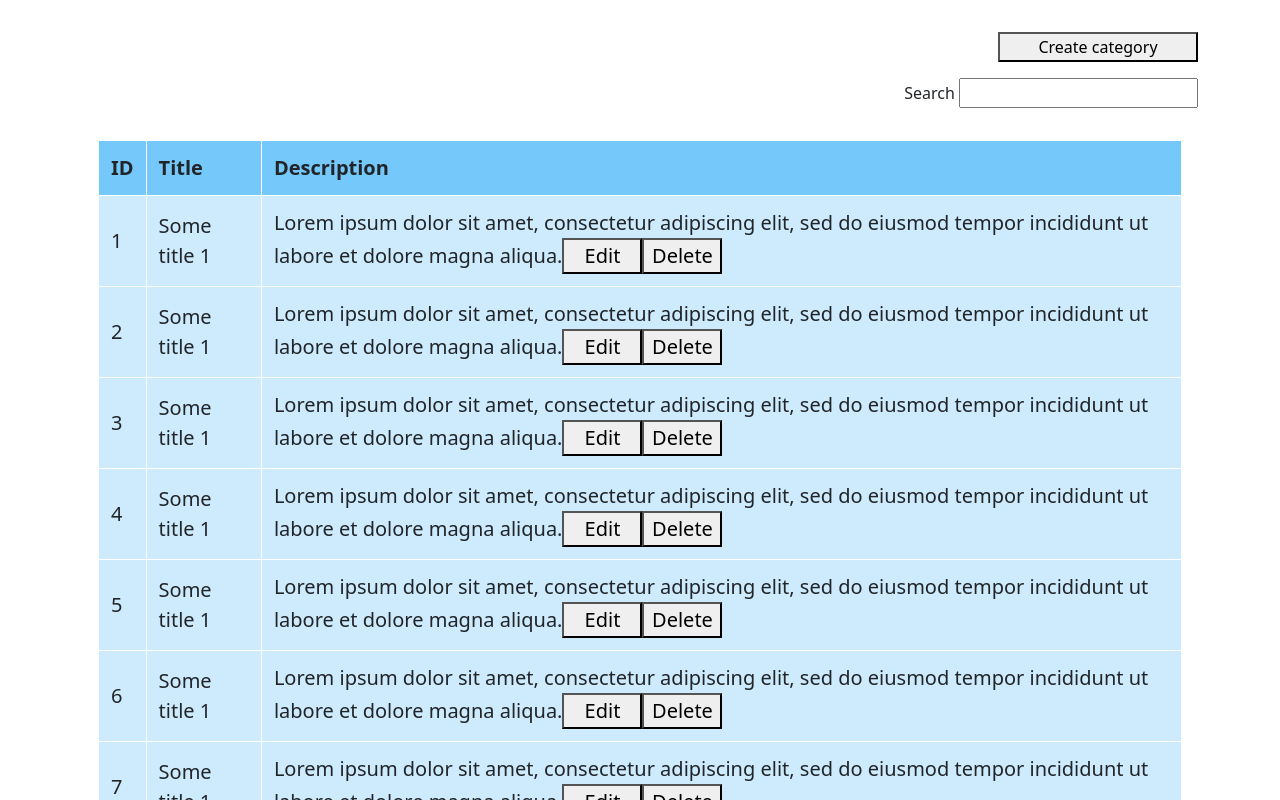
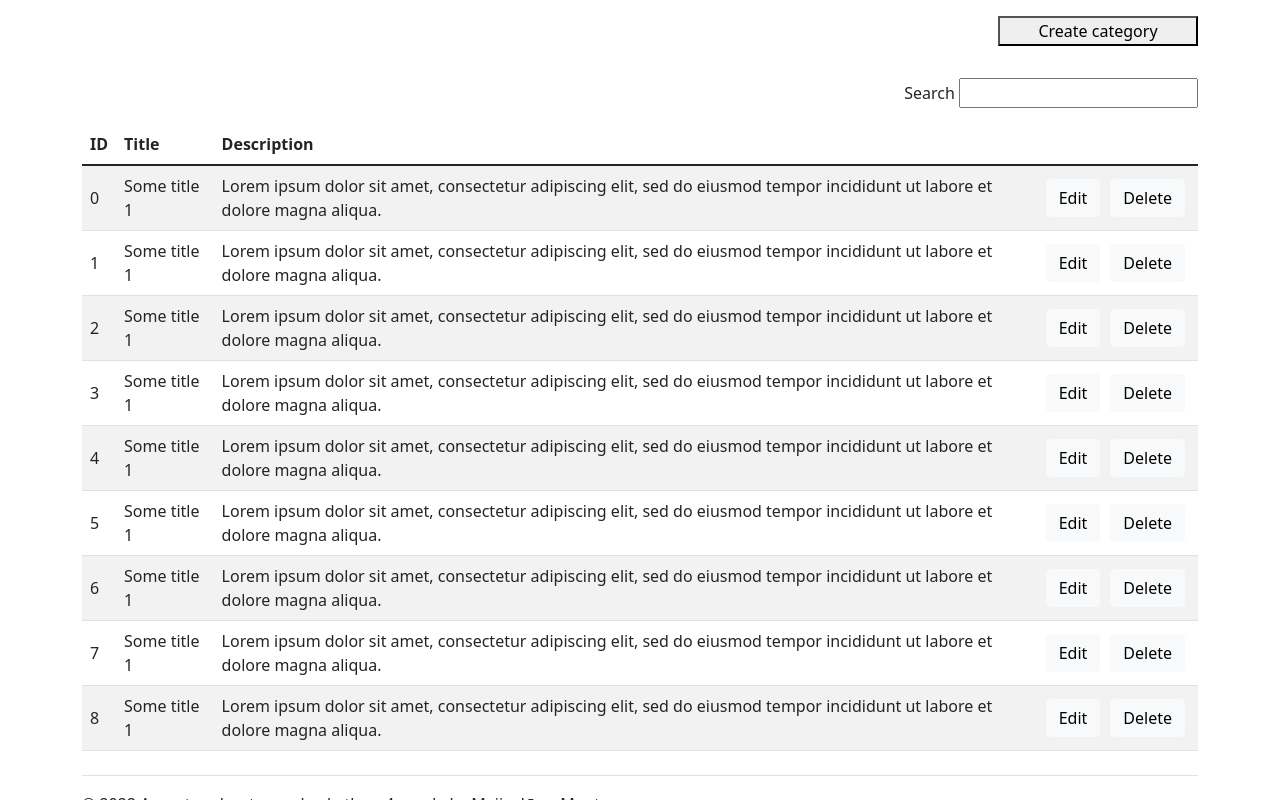
Before and after one commit to ligarunge/hackathon-4, a React (Create React App) app: page /categories in a window 1280 px wide. Shown: the top 800 px of the page. Built offline with nearby package versions, Linux system fonts and the light colour scheme.

Commit message:
commit update

```diff
--- a/src/Components/Footer.js
+++ b/src/Components/Footer.js
@@ -2,9 +2,9 @@ function Footer() {
 
     return (
 
-        <div class="container">
-            <footer class="d-flex flex-wrap py-3 my-4 border-top">
-                <p class="col mb-0 ">© 2022 Accenture bootcamp hackathon-4, made by Maija, Līga, Monta </p>
+        <div className="container">
+            <footer className="d-flex flex-wrap py-3 my-4 border-top">
+                <p className="col mb-0 ">© 2022 Accenture bootcamp hackathon-4, made by Maija, Līga, Monta </p>
             </footer>
         </div>
     )
--- a/src/Pages/Categories.css
+++ /dev/null
@@ -1,41 +0,0 @@
-.app-container {
-    display: flex;
-    flex-direction: column;
-    gap: 10px;
-    padding: 1rem;
-  }
-
-  table {
-    border-collapse: collapse;
-    width: 100%;
-  }
-
-  th,
-  td {
-    border: 1px solid #ffffff;
-    text-align: left;
-    padding: 12px;
-    font-size: 20px;
-  }
-
-  th {
-    background-color: rgb(117, 201, 250);
-  }
-
-  td {
-    background-color: rgb(205, 235, 253);
-  }
-
-  form {
-    display: flex;
-    gap: 5px;
-  }
-
-  form td:last-child {
-    display: flex;
-    justify-content: space-evenly;
-  }
-
-  form * {
-    font-size: 20px;
-  }
--- a/src/Pages/Categories.js
+++ b/src/Pages/Categories.js
@@ -1,40 +1,45 @@
-import { useState } from "react";
-import "./Categories.css";
 import getCategories from "../API/getCategories";
 
 function Categories() {
 
-    const [data, setData] = useState(getCategories);
+    const categories = getCategories();
+    const categoriesList = categories.map((categories, index) => {
 
-    return(
+        return (
+            <tr key={index}>
+            <td className="align-middle">{index}</td>
+            <td className="align-middle">{categories.title}</td>
+            <td className="align-middle">{categories.description}</td>
+            <td className="align-middle">
+                <div className="d-flex">
+                <button type="button" className="btn btn-light"style={{margin:'5px'}}>Edit</button><button type="button" className="btn btn-light" style={{margin:'5px'}}>Delete</button>
+                </div>
+                </td>
+            </tr>
+    )
+})
+
+return (
     <div className="container">
-            <div className="content-wrapper my-3 ">
+
         <div className="d-inline-flex flex-column align-items-end w-100">
                 <button className="my-3" style={{width:"200px"}}>Create category</button>
-                <p classname="my-3">Search <input type="text"/></p>
+                <p className="my-3">Search <input type="text"/></p>
         </div>
 
-            <div className="app-container">
-            <table>
+        <table className="table table-striped">
             <thead>
                 <tr>
-                            <th>ID</th>
-                            <th>Title</th>
-                            <th>Description</th>
+                    <th scope="col">ID</th>
+                    <th scope="col">Title</th>
+                    <th scope="col">Description</th>
+                    <th scope="col"></th>
                 </tr>
             </thead>
             <tbody>
-                    {data.map((someData) => (<tr>
-                        <td>{someData.id}</td>
-                        <td>{someData.title}</td>
-                        <td>{someData.description}<button style={{width:"80px"}}>Edit</button><button style={{width:"80px"}}>Delete</button></td>
-                    </tr>
-                    ))}
-
+                    {categoriesList}
             </tbody>
         </table>
-            </div>
-            </div>
     </div>
     )
 }
--- a/src/Pages/Login.js
+++ b/src/Pages/Login.js
@@ -2,7 +2,7 @@
 import React from 'react';
 import Form from "react-bootstrap/Form";
 import { useState } from "react";
-import image from "./cat_logo.png";
+
 
 
 function Login(){
@@ -18,12 +18,12 @@ function Login(){
       }
 
         return(
-            <div className="container w-100">
+            <div className="container h-100">
                 <div className="content-wraper d-flex align-items-center flex-column">
-                <img src={image} className="card-img-top w-50" alt="cat_logo.png"/>
+                <img src="/Images/cat_logo.png" className="card-img-top w-50" alt="cat_logo.png"/>
 
                 <form className="d-flex flex-column w-50" onSubmit={handleSubmit}>
-                <div controlId="email">
+                <div className="email">
                     <p>Email</p>
                     <Form.Control
                     autoFocus
@@ -32,7 +32,7 @@ function Login(){
                     onChange={(e) => setEmail(e.target.value)}
                     />
                 </div>
-                <div controlId="password">
+                <div className="password">
                 <p>Password</p>
                     <Form.Control
                     type="password"
```
Also changed, not shown: src/Pages/cat_logo.png (deleted). Lines whose indentation alone changed are shown as unchanged.
